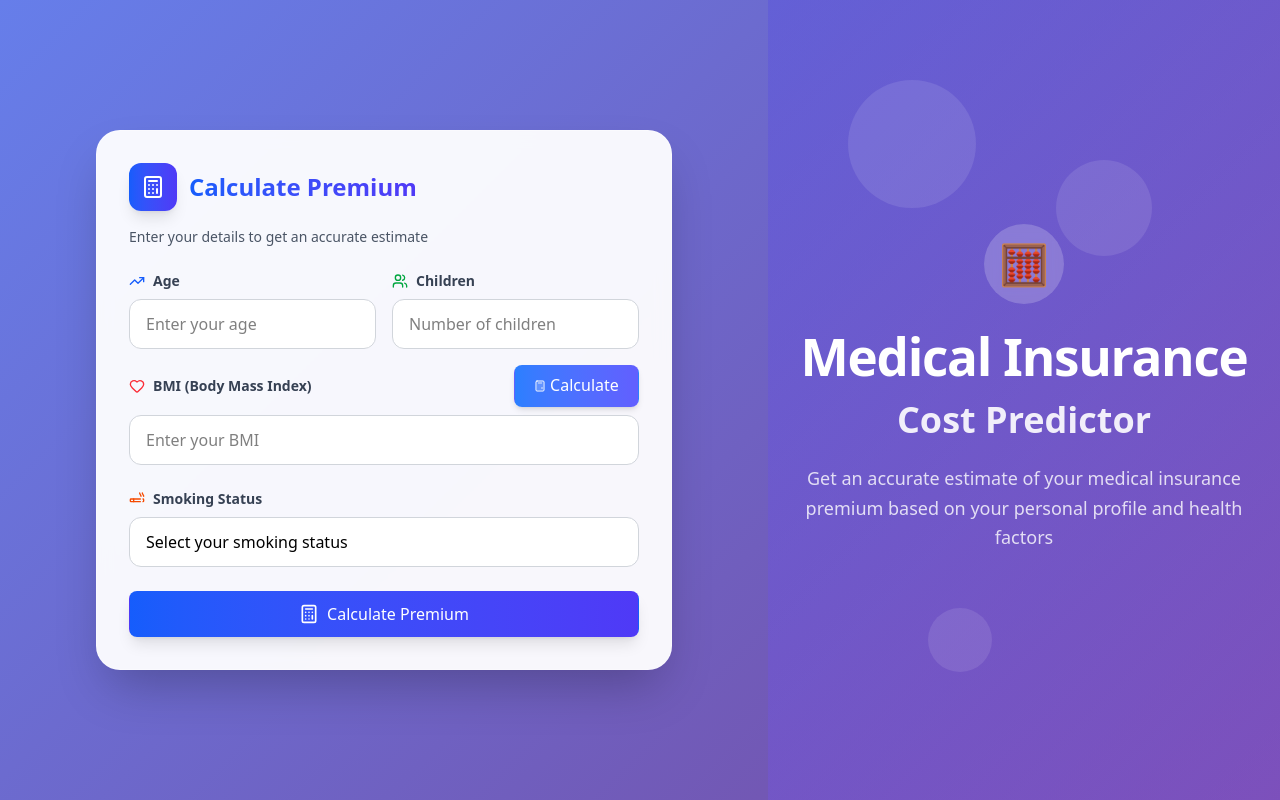
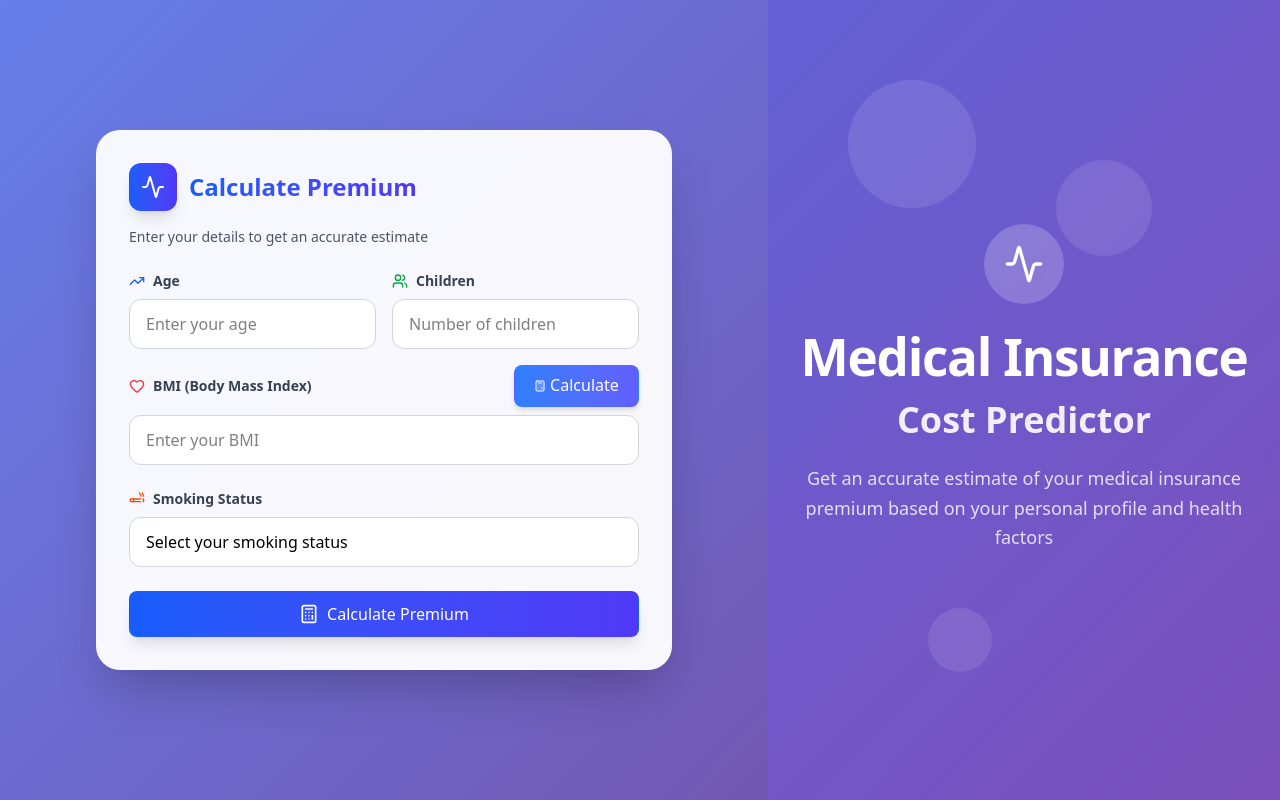
Before and after one commit to Swayam-S-Bora/Medical-Insurance-Cost-Prediction, a React (Vite) app in the folder frontend/: page / in a window 1280 px wide. Built offline with nearby package versions, Linux system fonts and the light colour scheme; no server answers.

Commit message:
Component

```diff
--- a/frontend/src/components/PremiumForm.jsx
+++ b/frontend/src/components/PremiumForm.jsx
@@ -1,16 +1,13 @@
 import React from 'react';
-import { TrendingUp, Users, Heart, Calculator, Cigarette } from 'lucide-react';
+import { Activity, TrendingUp, Users, Heart, Calculator, Cigarette } from 'lucide-react';
 
 export default function PremiumForm({
   formData,
-  setFormData,
   handleChange,
   handleSubmit,
   isLoading,
   calculatorVisible,
   setCalculatorVisible,
-  bmiCalc,
-  setBmiCalc,
   bmiInfo,
   BMICalculatorComponent
 }) {
@@ -20,7 +17,7 @@ export default function PremiumForm({
         <div className="mb-6">
           <div className="flex items-center gap-3 mb-4">
             <div className="p-3 bg-gradient-to-r from-blue-600 to-indigo-600 rounded-xl shadow-lg">
-              <Calculator className="w-6 h-6 text-white" />
+              <Activity className="w-6 h-6 text-white" />
             </div>
             <h2 className="text-2xl font-bold bg-gradient-to-r from-blue-600 to-indigo-600 bg-clip-text text-transparent">
               Calculate Premium
--- a/frontend/src/components/PremiumResult.jsx
+++ b/frontend/src/components/PremiumResult.jsx
@@ -1,4 +1,5 @@
 import React from 'react';
+import { Activity } from 'lucide-react';
 
 export default function PremiumResult({ prediction, showResults, children }) {
   return (
@@ -14,8 +15,7 @@ export default function PremiumResult({ prediction, showResults, children }) {
         <div className="text-center transition-all duration-1000 opacity-100 transform scale-100 relative">
           <div className="mb-6">
             <div className="inline-flex items-center justify-center w-20 h-20 bg-white/20 rounded-full mb-6 backdrop-blur-sm">
-              {/* You can use a Calculator or Activity icon here if desired */}
-              <span role="img" aria-label="Calculator" style={{fontSize: '2.5rem', color: '#fff'}}>🧮</span>
+              <Activity className="w-10 h-10" style={{color: '#ffffff'}} />
             </div>
             <h1 className="desktop-title text-4xl lg:text-5xl font-bold mb-4 tracking-tight" style={{color: '#ffffff'}}>
               Medical Insurance
```
